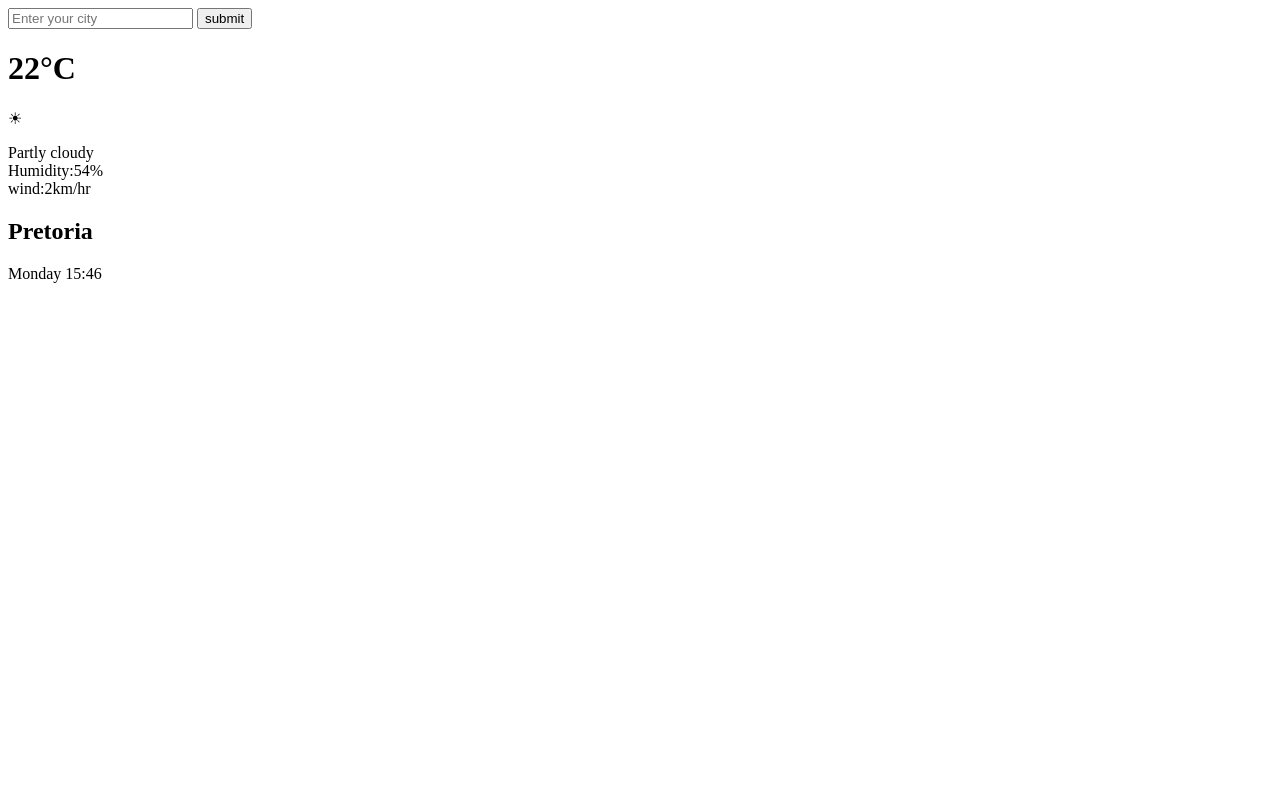
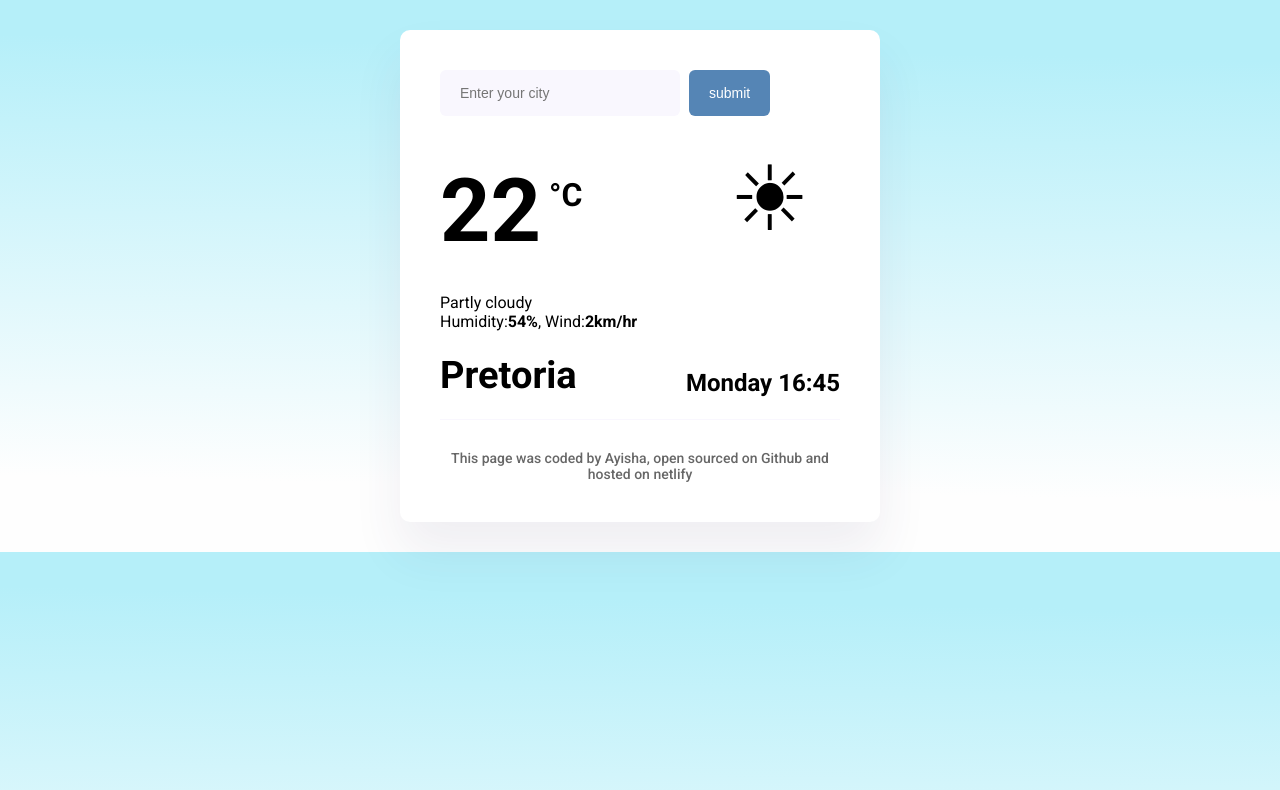
Before and after one commit to aishacmela/weather-application, a plain HTML site: page index.html in a window 1280 px wide. Drawn offline with Linux system fonts and the light colour scheme.

Commit message:
added basic CSS

```diff
--- a/index.html
+++ b/index.html
@@ -3,31 +3,46 @@
 <head>
     <meta charset="UTF-8">
     <meta name="viewport" content="width=device-width, initial-scale=1.0">
+    <link rel="preconnect" href="https://fonts.googleapis.com">
+    <link rel="preconnect" href="https://fonts.gstatic.com" crossorigin>
+    <link
+        href="https://fonts.googleapis.com/css2?family=Merriweather:ital,wght@0,300;0,400;0,700;0,900;1,300;1,400;1,700;1,900&family=Roboto+Flex:opsz,wght@8..144,100;8..144,200;8..144,300;8..144,400;8..144,500;8..144,600;8..144,700;8..144,800;8..144,900;8..144,1000&family=Roboto:ital,wght@0,100;0,300;0,400;0,500;0,700;0,900;1,100;1,300;1,400;1,500;1,700;1,900&display=swap"
+        rel="stylesheet">
+        <link rel="stylesheet" href="styles.css">
     <title>my weather application</title>
 </head>
 <body>
-    <form >
-        <input type="text" placeholder="Enter your city">
-        <input type="button" value="submit">
-
-
+    <div class="app">
+        <header>
+    <form class="search-form" >
+        <input type="text" placeholder="Enter your city" required class="search-input">
+        <input type="button" value="submit" class="submit-button">
     </form>
-    <h1>22°C</h1>
-    <div>
+</header>
+<main>
+    <span class="temperature-details">
+    <h1>
+        <span class="temperature">22</span>
+        <span class="unit">°C</span>
+    </h1>
+    <div class="icon">
         ☀
     </div>
-    <p>
-        Partly cloudy
+</span>
+    <p class="temperature-description">
+     Partly cloudy
         <br/>
-        Humidity:54%
-        <br/>
-        wind:2km/hr
+        Humidity:<strong>54%</strong>, Wind:<strong>2km/hr</strong>
     </p>
-    <h2>
-        Pretoria
+    <h2 class="city-date">
+        <span class="city">Pretoria</span>
+        <div class="date">Monday 16:45</div>
     </h2>
-    <div>
-     Monday 15:46
-    </div>
+    </main>
+    <footer>
+
+    This page was coded by Ayisha, open sourced on Github and hosted on netlify
+    </footer>
+</div>
 </body>
 </html>
--- /dev/null
+++ b/styles.css
@@ -0,0 +1,69 @@
+body{
+    background: linear-gradient(181.2deg, rgb(181, 239, 249) 10.5%, rgb(254, 254, 254) 86.8%);
+    font-family: 'Roboto', sans-serif;
+}
+header{
+    padding: 0 0 30px 0;
+
+}
+.app{
+    background: white;
+    max-width:  400px ;
+    display: block;
+    margin: 30px auto;
+    border-radius: 10px;
+    box-shadow: rgba(65, 50, 100, 0.08) 0px 30px 50px;
+    padding: 40px;
+
+.search-input{
+    background: #F9F7FE;
+    border-radius: 6px;
+    border: none;
+    width: 50%;
+    padding: 15px 20px;
+    font-size: 14px;
+}
+.submit-button{
+    background-color: #5585b5;
+    padding: 15px 20px;
+    border: none;
+    border-radius: 6px;
+    color: white;
+    margin-left: 5px;
+    font-size: 14px;
+}
+.temperature-details{
+    display: flex;
+    justify-content: space-between;
+}
+.temperature{
+    font-size: 88px;
+    line-height: 88px;
+}
+.unit{
+    position: relative;
+    bottom: 35px;
+}
+.icon{
+    font-size: 90px;
+    margin-right: 30px;
+}
+.city-date{
+    display: flex;
+    justify-content: space-between;
+}
+.city{
+    font-size: 38px;
+    line-height: 48px;
+}
+.date{
+   margin-top: 18px;
+}
+footer{
+    border-top: 1px solid #F9F7FE;
+    padding: 30px 0 0 0;
+    text-align: center;
+    font-size: 14px;
+    color: rgba(0, 0, 0, 0.6);
+    font-weight: 500;
+}
```
